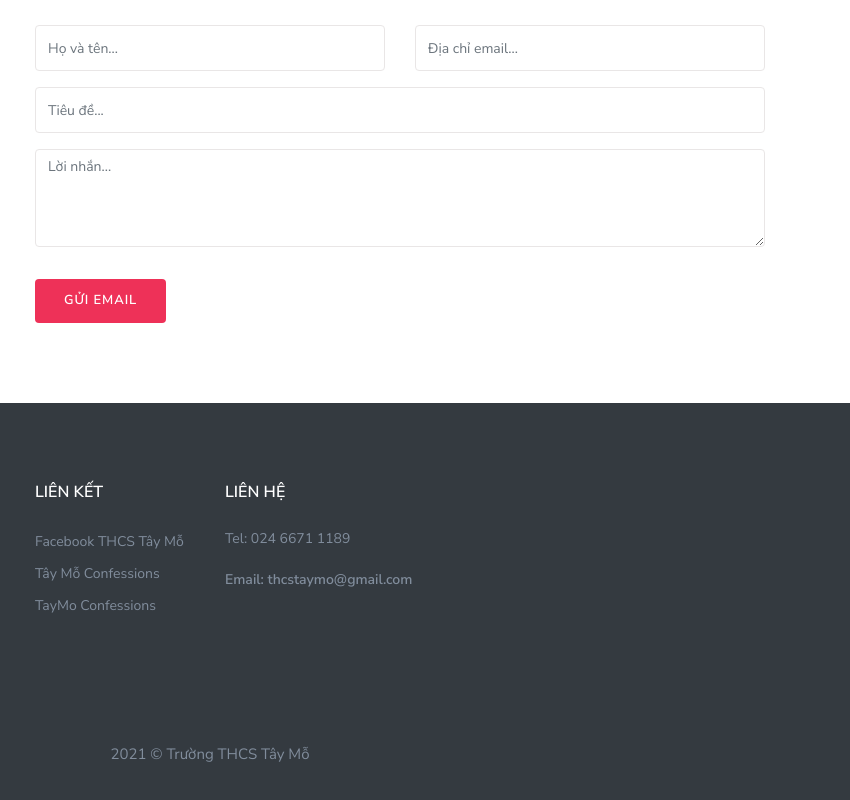
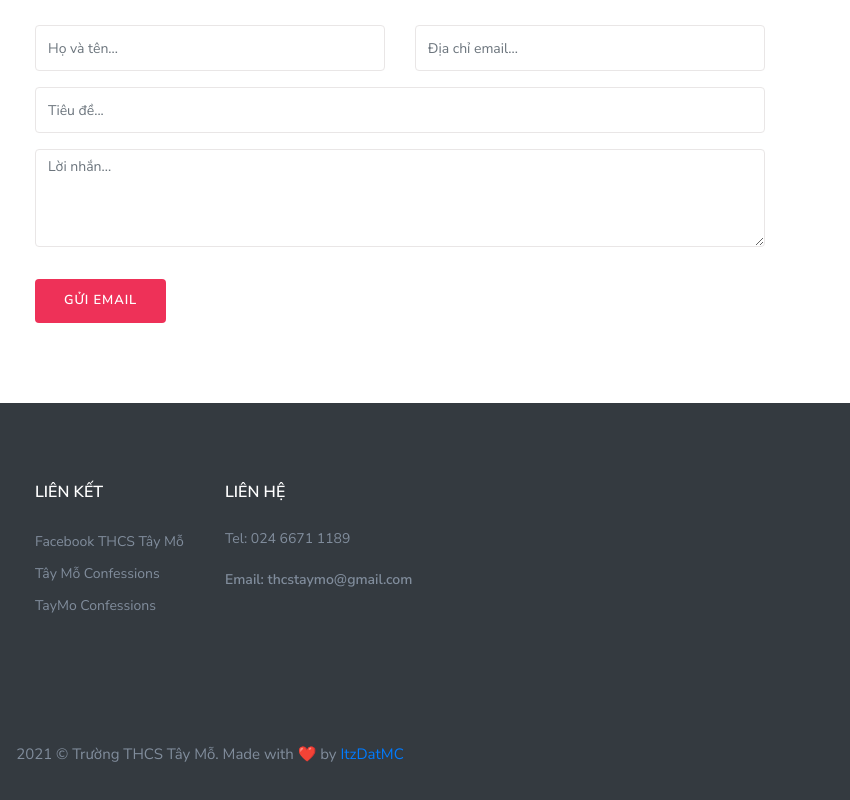
Before and after one commit to ItzDatMC/thcstaymo, a plain HTML site: page index.html in a window 1280 px wide. Shown: the part 2953-3753 px from the top of the page, 430-1280 px from the left. Drawn offline with Linux system fonts and the light colour scheme.

Commit message:
Update index.html

```diff
--- a/index.html
+++ b/index.html
@@ -475,7 +475,7 @@
                 <div class="row">
                     <div class="col-lg-12">
                         <div class="text-center mt-5">
-                            <p class="mb-0">2021 © Trường THCS Tây Mỗ</p>
+                            <p class="mb-0">2021 © Trường THCS Tây Mỗ. Made with ❤️ by <a href="https://github.com/ItzDatMC/thcstaymo"> ItzDatMC </a> </p>
 
                         </div>
                     </div>
```
